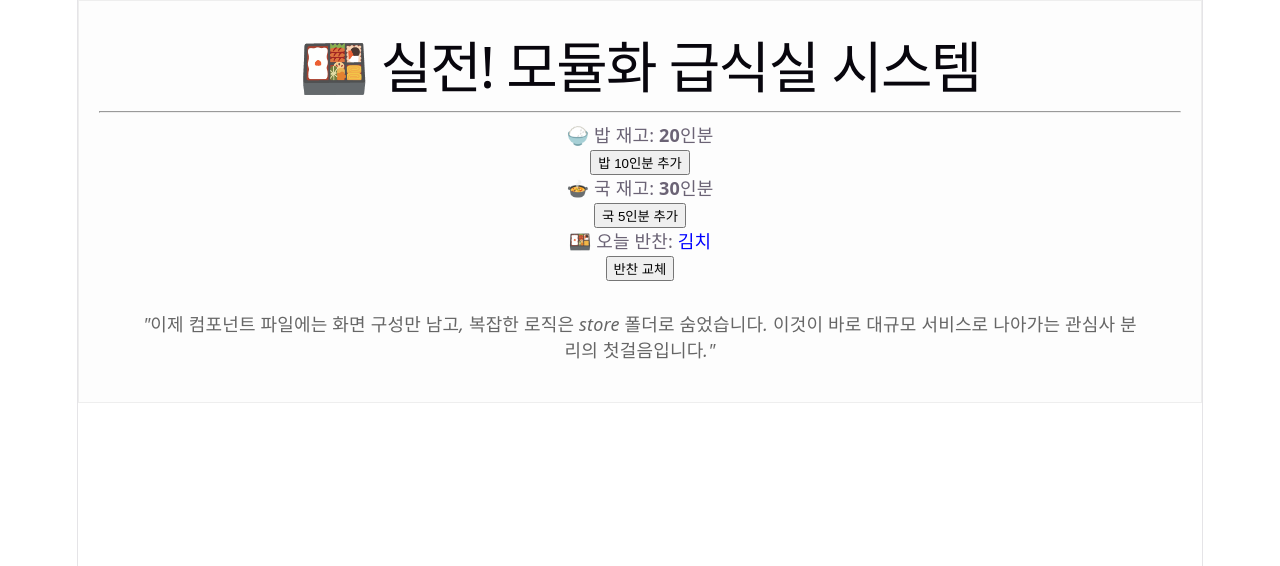
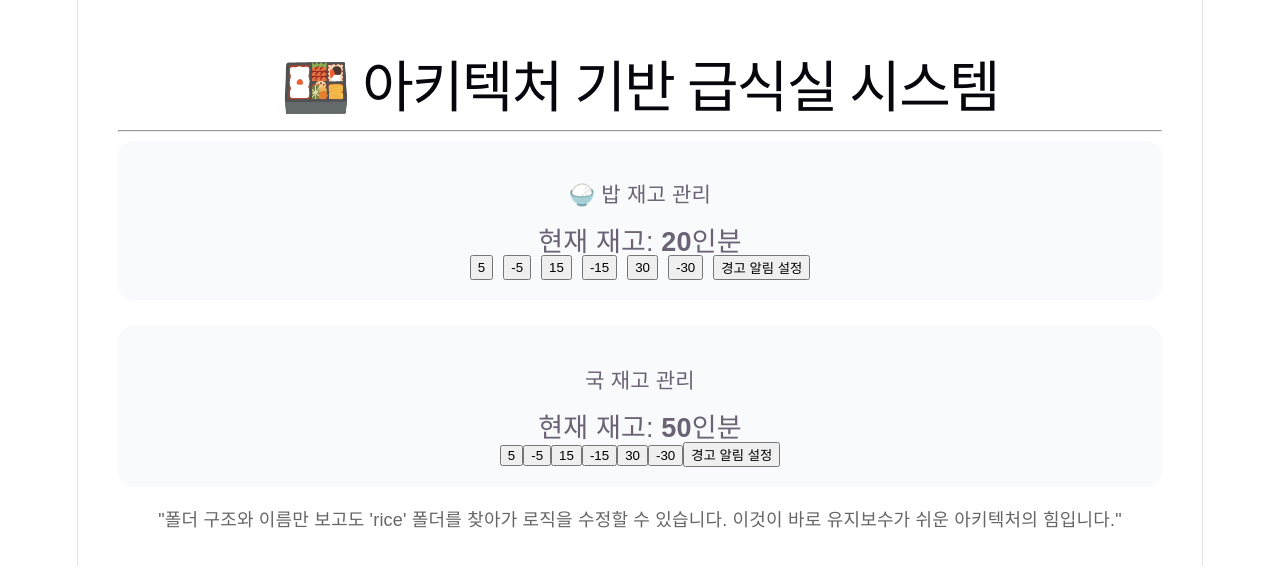
Before and after one commit to hyejoy/react-master, a React (Vite) app in the folder my-react-app/: page / in a window 1280 px wide. Shown: the top 566 px of the page. Built offline with nearby package versions, Linux system fonts and the light colour scheme.

Commit message:
feat: 실습가이드06_파일 구조와 네이밍 ㅡ 유지보수가능한 Reducer 아키텍처 만들기

```diff
--- a/my-react-app/src/App.tsx
+++ b/my-react-app/src/App.tsx
@@ -1,13 +1,9 @@
-import CartPage from "./pages/01. cart/ReducerCartPage";
-import ReduxToolkitCartPage from "./pages/01. cart/ReduxToolkitCartPage";
-import { CafeteriaPage } from "./pages/02.cafeteria/CafeteriaPage";
-import SmartTicketPage from "./pages/03. smartTicket/SmartTicketPage";
-import ModularCafeteria from "./pages/04. 거대해진 reducer분리하기/pages/ModularCafeteria";
+import ArchitectureCafeteria from "./pages/05. 유지보수 가능한 Reducer 아키텍처 만들기/reducers/pages/ArchitectureCafeteria";
 
 export default function App() {
   return (
     <>
-      <ModularCafeteria />
+      <ArchitectureCafeteria />
     </>
   );
 }
--- /dev/null
+++ b/my-react-app/src/pages/05. 유지보수 가능한 Reducer 아키텍처 만들기/reducers/pages/ArchitectureCafeteria.tsx
@@ -0,0 +1,94 @@
+import React, { useReducer } from "react";
+import { addRice, removeRice, setRiceWarning } from "../rice/riceActions";
+import { initialRiceState } from "../rice/riceReducer";
+import { rootReducer } from "../rootReducer";
+import { addSoup, removeSoup, warningSoup } from "../soup/soupActions";
+import { initialSoupState } from "../soup/soupReducer";
+
+const refills = [5, 15, 30];
+
+export default function ArchitectureCafeteria() {
+  const initialState = {
+    rice: initialRiceState,
+    soup: initialSoupState,
+  };
+
+  const [state, dispatch] = useReducer(rootReducer, initialState);
+  return (
+    <div style={{ padding: "40px", fontFamily: "sans-serif" }}>
+      <h1>🍱 아키텍처 기반 급식실 시스템</h1>
+      <hr />
+
+      <div
+        style={{ background: "#f8fafc", padding: "20px", borderRadius: "15px" }}
+      >
+        <h3>🍚 밥 재고 관리</h3>
+        <p style={{ fontSize: "1.5rem" }}>
+          현재 재고: <strong>{state.rice.stock}</strong>인분
+        </p>
+
+        {state.rice.stock < 5 && (
+          <p style={{ color: "red" }}>
+            ⚠️ {state.rice.warning || "재고 부족!"}
+          </p>
+        )}
+        <div
+          style={{
+            display: "flex",
+            gap: "10px",
+            justifyContent: "center",
+          }}
+        >
+          {refills.map((stock) => (
+            <React.Fragment key={stock}>
+              <button onClick={() => dispatch(addRice(stock))}>{+stock}</button>
+              <button onClick={() => dispatch(removeRice(stock))}>
+                {-stock}
+              </button>
+            </React.Fragment>
+          ))}
+          <button
+            onClick={() => dispatch(setRiceWarning("쌀이 거의 떨어졌습니다!"))}
+          >
+            경고 알림 설정
+          </button>
+        </div>
+      </div>
+
+      <br />
+
+      <div
+        style={{ background: "#f8fafc", padding: "20px", borderRadius: "15px" }}
+      >
+        <h3>국 재고 관리</h3>
+        <p style={{ fontSize: "1.5rem" }}>
+          현재 재고: <strong>{state.soup.stock}</strong>인분
+        </p>
+
+        {state.soup.stock < 5 && (
+          <p style={{ color: "red" }}>
+            ⚠️ {state.soup.warning || "재고 부족!"}
+          </p>
+        )}
+        {refills.map((stock) => (
+          <React.Fragment key={stock + "soup"}>
+            <button onClick={() => dispatch(addSoup(stock))}>{+stock}</button>
+            <button onClick={() => dispatch(removeSoup(stock))}>
+              {-stock}
+            </button>
+          </React.Fragment>
+        ))}
+        <button
+          onClick={() => dispatch(warningSoup("국이 거의 떨어졌습니다!"))}
+        >
+          경고 알림 설정
+        </button>
+      </div>
+
+      <blockquote style={{ marginTop: "20px", color: "#666" }}>
+        "폴더 구조와 이름만 보고도 'rice' 폴더를 찾아가 로직을 수정할 수
+        있습니다. 이것이 바로 유지보수가 쉬운 아키텍처의 힘입니다."
+      </blockquote>
+    </div>
+  );
+}
--- /dev/null
+++ b/my-react-app/src/pages/05. 유지보수 가능한 Reducer 아키텍처 만들기/reducers/rice/riceActions.ts
@@ -0,0 +1,16 @@
+import type { RICE_ACTION } from "./riceTypes";
+
+export const addRice = (stock: number): RICE_ACTION => ({
+  type: "ADD_RICE",
+  stock,
+});
+
+export const removeRice = (stock: number): RICE_ACTION => ({
+  type: "REMOVE_RICE",
+  stock,
+});
+
+export const setRiceWarning = (warning: string): RICE_ACTION => ({
+  type: "SET_RICE_WARNING",
+  warning,
+});
--- /dev/null
+++ b/my-react-app/src/pages/05. 유지보수 가능한 Reducer 아키텍처 만들기/reducers/rice/riceReducer.ts
@@ -0,0 +1,27 @@
+import type { RICE_ACTION, RICE_INITIAL_TYPE } from "./riceTypes";
+
+export const initialRiceState: RICE_INITIAL_TYPE = {
+  stock: 20,
+  warning: "",
+};
+
+export function riceReducer(state: RICE_INITIAL_TYPE, action: RICE_ACTION) {
+  switch (action.type) {
+    case "ADD_RICE":
+      return {
+        ...state,
+        stock: state.stock + (action.stock ?? 1),
+        warning: state.stock > 5 ? "" : "재고가 부족합니다",
+      };
+    case "REMOVE_RICE":
+      return {
+        ...state,
+        stock: state.stock - (action.stock ?? 1),
+        warning: state.stock < 5 ? "재고가 부족해요 ㅠㅠ" : "",
+      };
+    case "SET_RICE_WARNING":
+      return { ...state, warning: action.warning };
+    default:
+      return state;
+  }
+}
--- /dev/null
+++ b/my-react-app/src/pages/05. 유지보수 가능한 Reducer 아키텍처 만들기/reducers/rice/riceTypes.ts
@@ -0,0 +1,20 @@
+// 문자열 오타를 원천 차단하기 위해 '밥 관리'에서 일어날 수 있는 모든 행동을 상수로 정의합니다.
+
+// export const RICE_TYPE = {
+//   ADD_RICE: "ADD_RICE",
+//   REMOVE_RICE: "REMOVE_RICE",
+//   SET_RICE_WARNING: "SET_RICE_WARNING",
+// };
+
+export type RICE_INITIAL_TYPE = {
+  stock: number;
+  warning?: string;
+};
+
+export type RICE_ACTION_TYPE = "ADD_RICE" | "REMOVE_RICE" | "SET_RICE_WARNING";
+
+export type RICE_ACTION_PAYLOAD = Partial<RICE_INITIAL_TYPE>;
+
+export type RICE_ACTION = {
+  type: RICE_ACTION_TYPE;
+} & RICE_ACTION_PAYLOAD;
--- /dev/null
+++ b/my-react-app/src/pages/05. 유지보수 가능한 Reducer 아키텍처 만들기/reducers/rootReducer.ts
@@ -0,0 +1,24 @@
+/**
+ * rootReducer : 각 하위 리듀서에게 상태의 일부를 맡기고 결과를 취합합니다,
+ * @param {object} state - 전체 앱 상태
+ * @param {object} action - 발생한 액션
+ */
+
+import type { RICE_ACTION, RICE_INITIAL_TYPE } from "./rice/riceTypes";
+import type { SOUP_ACTION, SOUP_INIITIAL_TYPE } from "./soup/soupType";
+import { riceReducer } from "./rice/riceReducer";
+import { soupReducer } from "./soup/soupReducer";
+
+export type RootState = {
+  rice: RICE_INITIAL_TYPE;
+  soup: SOUP_INIITIAL_TYPE;
+};
+type RootAction = RICE_ACTION | SOUP_ACTION;
+
+// 여기서 state, action type을 어떻게 현명하게 나눌수있을지 고민해보자
+export function rootReducer(state: RootState, action: RootAction) {
+  return {
+    rice: riceReducer(state.rice, action as RICE_ACTION),
+    soup: soupReducer(state.soup, action as SOUP_ACTION),
+  };
+}
--- /dev/null
+++ b/my-react-app/src/pages/05. 유지보수 가능한 Reducer 아키텍처 만들기/reducers/soup/soupActions.ts
@@ -0,0 +1,23 @@
+import type { SOUP_ACTION } from "./soupType";
+
+export function addSoup(stock: number): SOUP_ACTION {
+  return {
+    type: "ADD_SOUP",
+    stock,
+  };
+}
+
+export function removeSoup(stock: number): SOUP_ACTION {
+  return {
+    type: "REMOVE_SOUP",
+    stock,
+  };
+}
+
+export function warningSoup(warning: string): SOUP_ACTION {
+  console.log(warning);
+  return {
+    type: "SET_SOUP_WARNING",
+    warning,
+  };
+}
--- /dev/null
+++ b/my-react-app/src/pages/05. 유지보수 가능한 Reducer 아키텍처 만들기/reducers/soup/soupReducer.ts
@@ -0,0 +1,24 @@
+import type { SOUP_ACTION, SOUP_INIITIAL_TYPE } from "./soupType";
+
+export const initialSoupState: SOUP_INIITIAL_TYPE = {
+  stock: 50,
+  warning: "",
+};
+export function soupReducer(
+  state: SOUP_INIITIAL_TYPE,
+  action: SOUP_ACTION,
+): SOUP_INIITIAL_TYPE {
+  switch (action.type) {
+    case "ADD_SOUP":
+      return { ...state, stock: state.stock + action.stock! };
+
+    case "REMOVE_SOUP":
+      return { ...state, stock: state.stock - action.stock! };
+
+    case "SET_SOUP_WARNING":
+      console.log(state.warning);
+      return { ...state, warning: action.warning };
+    default:
+      return state;
+  }
+}
--- /dev/null
+++ b/my-react-app/src/pages/05. 유지보수 가능한 Reducer 아키텍처 만들기/reducers/soup/soupType.ts
@@ -0,0 +1,12 @@
+export type SOUP_INIITIAL_TYPE = {
+  stock: number;
+  warning?: string;
+};
+
+export type SOUP_ACTION_TYPE = "ADD_SOUP" | "REMOVE_SOUP" | "SET_SOUP_WARNING";
+
+export type SOUP_ACTION_PAYLOAD = Partial<SOUP_INIITIAL_TYPE>;
+
+export type SOUP_ACTION = {
+  type: SOUP_ACTION_TYPE;
+} & SOUP_ACTION_PAYLOAD;
```
